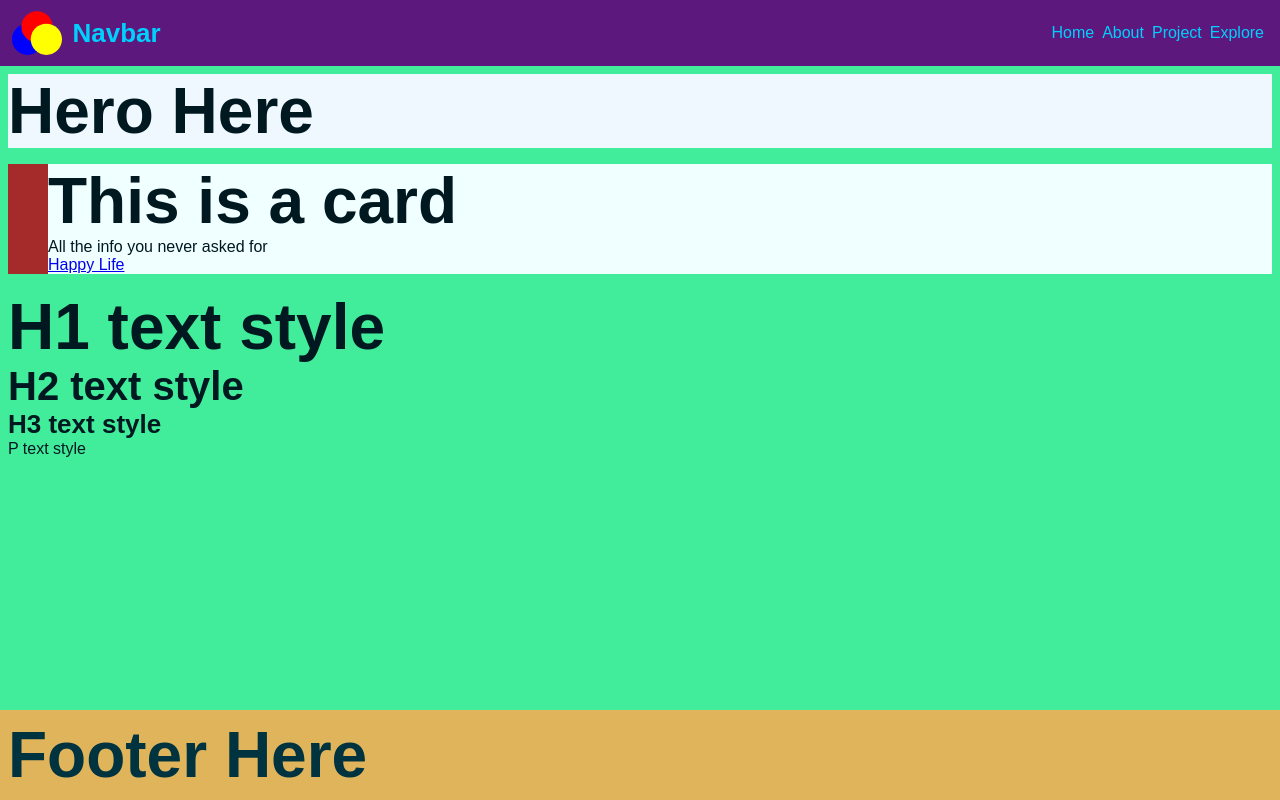
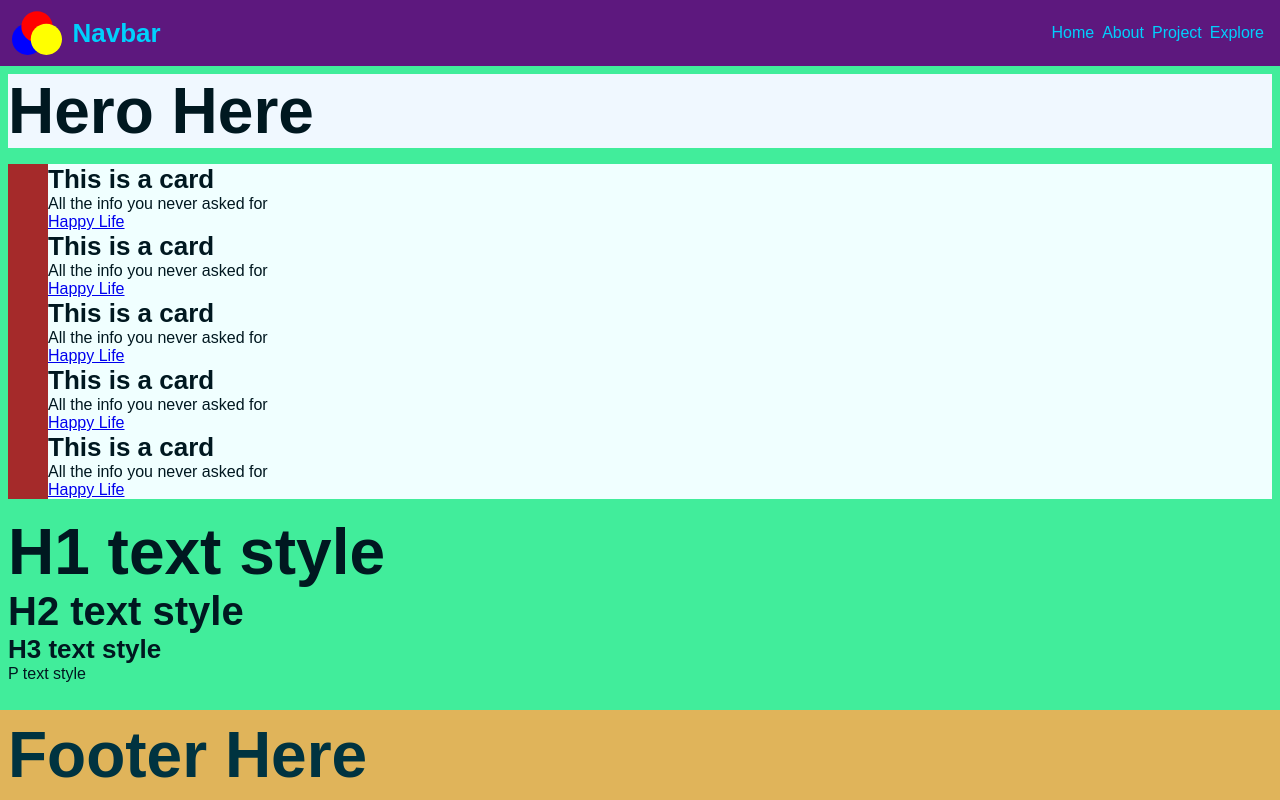
Before and after one commit to LarsGKodehode/Air-BnB-Copycat, a React (Vite) app: page / in a window 1280 px wide. Built offline with nearby package versions, Linux system fonts and the light colour scheme.

Commit message:
Dynamically generation and inserting of cards up and running
Currently passing hardcoded info as prop.

Typescript complains on props object lacking a type interface, do we need to extend React props object? or can we  our own

```diff
--- a/src/assets/components/subComponents/contentCard/ContentCard.tsx
+++ b/src/assets/components/subComponents/contentCard/ContentCard.tsx
@@ -6,7 +6,7 @@ function ContentCard(props: object) {
 
   return(
     <div className={styles['content-card-wrapper']}>
-      <h1>{title}</h1>
+      <h3>{title}</h3>
       <p>{info}</p>
       <a href={URL}>{URLTitle}</a>
     </div>
--- a/src/assets/components/subComponents/dynamicContent/DynamicContent.tsx
+++ b/src/assets/components/subComponents/dynamicContent/DynamicContent.tsx
@@ -1,9 +1,13 @@
 // Components
 import ContentCard from '../contentCard/ContentCard';
+
+// React
+import React from 'react';
 
 // Component style
 import styles from './DynamicContent.module.css';
 
+// Hardcoded card details
 interface CardInfo {
   URL: string ,
   URLTitle: string,
@@ -20,12 +24,33 @@ const cardInfo: CardInfo = {
   imageURL: `www.pics4life.no`,
 };
 
+
+/**
+ * Generates a variable amount of info cards
+ * @param amount number of cards to return
+ * @returns JSX
+ */
+function populateWithCards(amount: number) {
+  // store return list
+  const listScaffold = [...Array(amount).keys()];
+
+  // populate list
+  const list = listScaffold.map((i) => {
+    return ContentCard(cardInfo);
+  });
+
+  // return
+  return list;
+};
+
+
+
 // COMPONENT
 function DynamicContent() {
   return(
     <div className={styles['dynamic-content-wrapper']}>
-      <ul  className={styles['card-container']}>
-        <ContentCard {...cardInfo}/>
+      <ul className={styles['card-container']}>
+        {React.Children.toArray(populateWithCards(5))}
       </ul>
     </div>
   );
```
